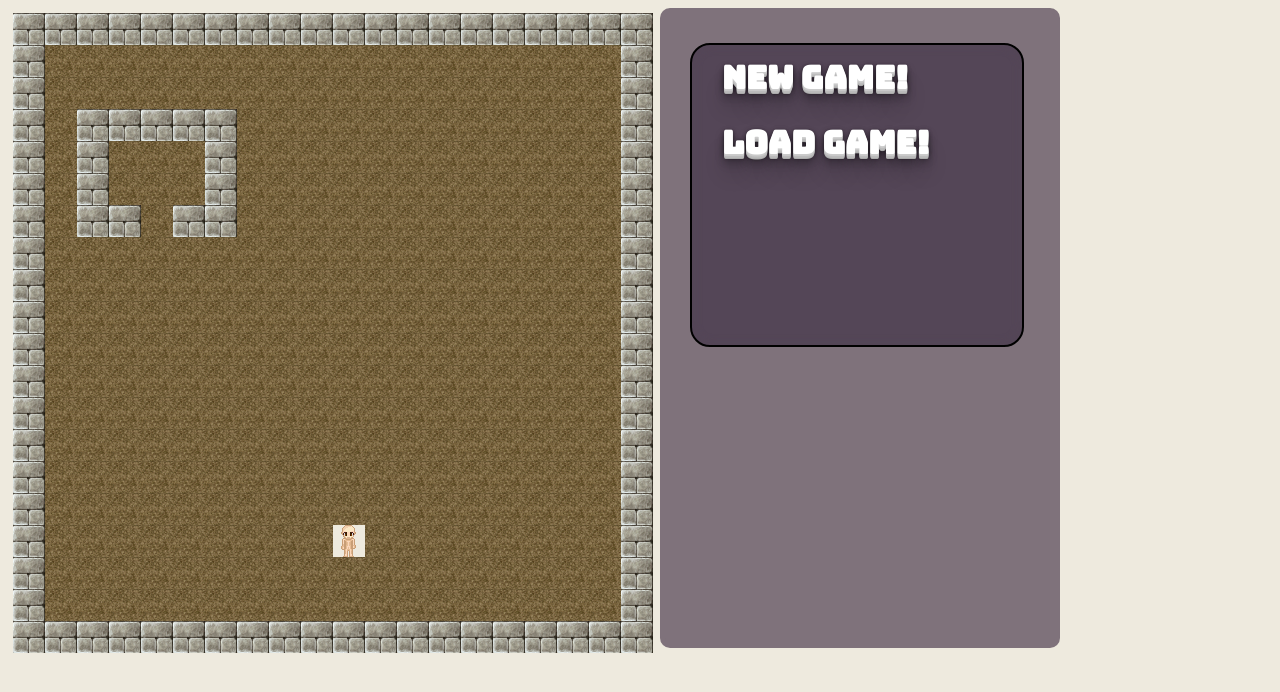
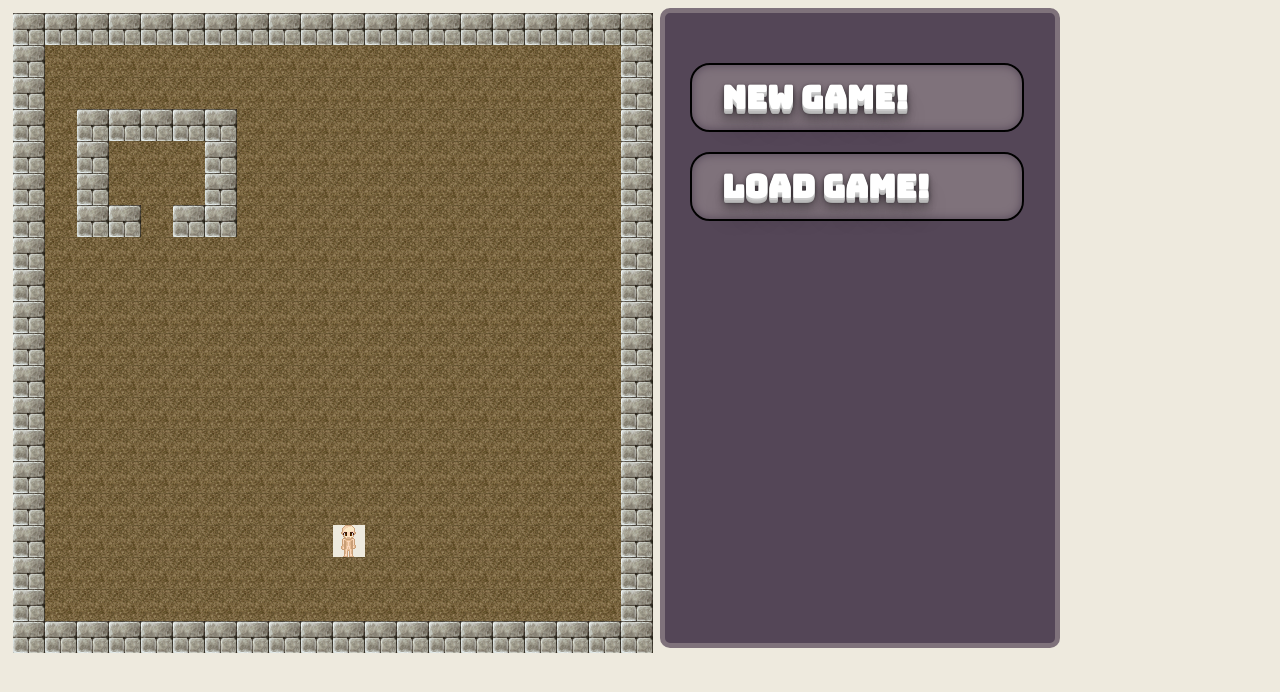
Before and after one commit to natelw/WDI_PROJECT_1, a PHP site: page / in a window 1280 px wide. Shown: the top 692 px of the page. Run offline with PHP 8.4, Linux system fonts and the light colour scheme; some web fonts are replaced.

Commit message:
experimenting

```diff
--- a/css/style.css
+++ b/css/style.css
@@ -15,18 +15,19 @@ height: 630px;
 border: 5px solid #7f727b;
 position: fixed;
 left: 660px;
-background:linear-gradient(#7f727b, #7f727b);
-background-color:#ccc;
+background:linear-gradient(#544657, #544657);
+background-color:;
 border-radius: 10px;
 }
 
 .titlelogo {
 position: relative;
 top: 30px;
+margin: 20px 0px;
 left: 25px;
 width:330px;
-height: 300px;
-background-color: #544657;
+height: 65px;
+background-color: #7f727b;
 border-radius: 20px;
   -moz-box-shadow:     inset 0px 0px 10px #7f727b;
   -webkit-box-shadow:  inset 0px 0px 10px #544657;
--- a/index.html
+++ b/index.html
@@ -13,9 +13,11 @@
         <div id="control" class="control">
           <div class="titlelogo">
             <h1 class="title">New Game!</h1>
-            <h1 class="title">Load Game!</h1>
         </div>
+        <div class="titlelogo">
 
+        <h1 class="title">Load Game!</h1>
+      </div>
 
 
 
--- a/js/app.js
+++ b/js/app.js
@@ -1,7 +1,26 @@
 document.addEventListener('DOMContentLoaded', ()=> {
   console.log('up and running');
+
+  function squareGen(squareType){
+    const squareObj =   new Object();
+    squareObj.squareType = squareType;
+    switch (squareType){
+      case 'b': squareObj.impass = true;
+
+        break; // stonewall
+      case 'g': squareObj.impass = false;
+        break; // dirt
+      case 'x': squareObj.impass = true;
+        squareObj.lastSquare = 'g';
+        break; // player
+    }
+    return squareObj;
+  }
+  console.log(squareGen('b'));
+
   const b = 'b';
   const g = 'g';
+  const x = '@';
   const map = [ // level map
     [b,b,b,b,b,b,b,b,b,b,b,b,b,b,b,b,b,b,b,b],
     [b,g,g,g,g,g,g,g,g,g,g,g,g,g,g,g,g,g,g,b],
@@ -19,7 +38,7 @@ document.addEventListener('DOMContentLoaded', ()=> {
     [b,g,g,g,g,g,g,g,g,g,g,g,g,g,g,g,g,g,g,b],
     [b,g,g,g,g,g,g,g,g,g,g,g,g,g,g,g,g,g,g,b],
     [b,g,g,g,g,g,g,g,g,g,g,g,g,g,g,g,g,g,g,b],
-    [b,g,g,g,g,g,g,g,g,g,'@',g,g,g,g,g,g,g,g,b],
+    [b,g,g,g,g,g,g,g,g,g,x,g,g,g,g,g,g,g,g,b],
     [b,g,g,g,g,g,g,g,g,g,g,g,g,g,g,g,g,g,g,b],
     [b,g,g,g,g,g,g,g,g,g,g,g,g,g,g,g,g,g,g,b],
     [b,b,b,b,b,b,b,b,b,b,b,b,b,b,b,b,b,b,b,b]
@@ -98,40 +117,36 @@ document.addEventListener('DOMContentLoaded', ()=> {
 
     }
   }
-  // function spriteboard(){
-  //
-  //   for(let i = 0; i < spriteMap.length; i++) {
-  //     const cube = spriteMap[i];
-  //     for(let j = 0; j < cube.length; j++) {
-  //
-  //       const playBox = document.createElement('div');
-  //       playBox.style.width = '32px';
-  //       playBox.style.height = '32px';
-  //       playBox.style.zIndex = '1';
-  //
-  //       playBox.style.backgroundImage = 'url(images/humanss.gif)';
-  //       switch (spriteMap[i][j]){
-  //         case '@':
-  //           playBox.style.width = '16px';
-  //           playBox.style.margin = '0px 8px';
-  //           playBox.style.backgroundPosition = '-19px -19px'; //face front basic
-  //           break;
-  //
-  //       }
-  //       playBox.style.float ='left';
-  //       playBox.setAttribute('id','SpriteBox' + i + j);
-  //       main.appendChild(spriteMap);
-  //
-  //     }
-  //
-  //   }
+  // if (pressedUp === true) {
+
+
+    // charUp();
   // }
 
+  // function charUp(){
+  //     greet({
+  //       const details = [this.squaretype,this.impass]
+  //       console.log(details);
+  //     })
 
+  //   greet.call(i)
 
-
-
-
+  //
+  //
+  // const objRef = map[x-1][y];
+  // objRef.impass === true ? pushUp() : moveUp()
+  //
+  //
+  // function pushUp(){
+  //   console.log('pushed up true');
+  // }
+  //
+  // function moveUp(){
+  //   console.log('pushed up false');
+  // }
+  // console.log(pushUp());
+  //
+  //
 
 
 
```
